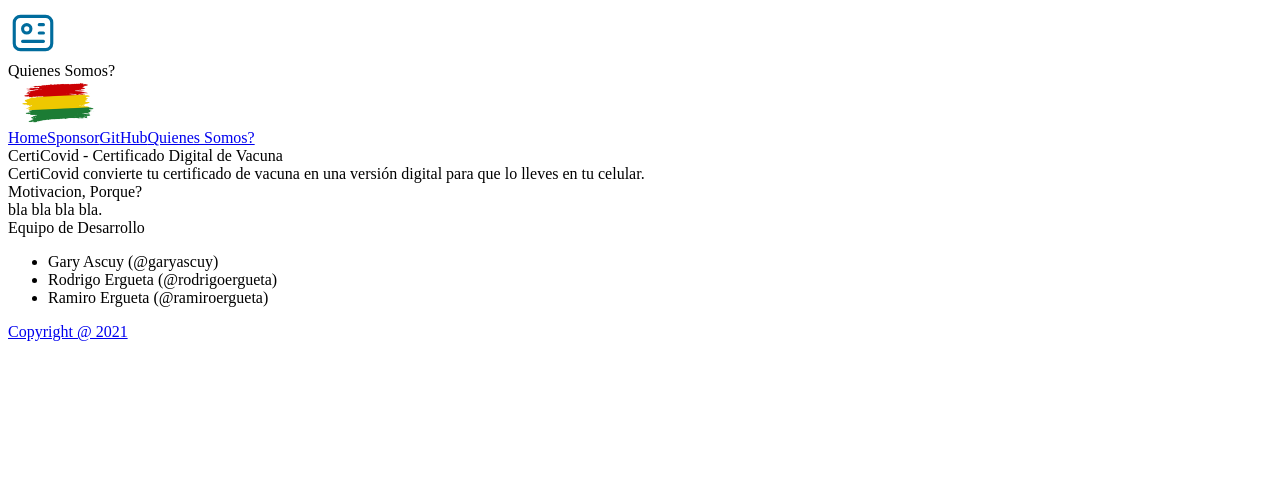
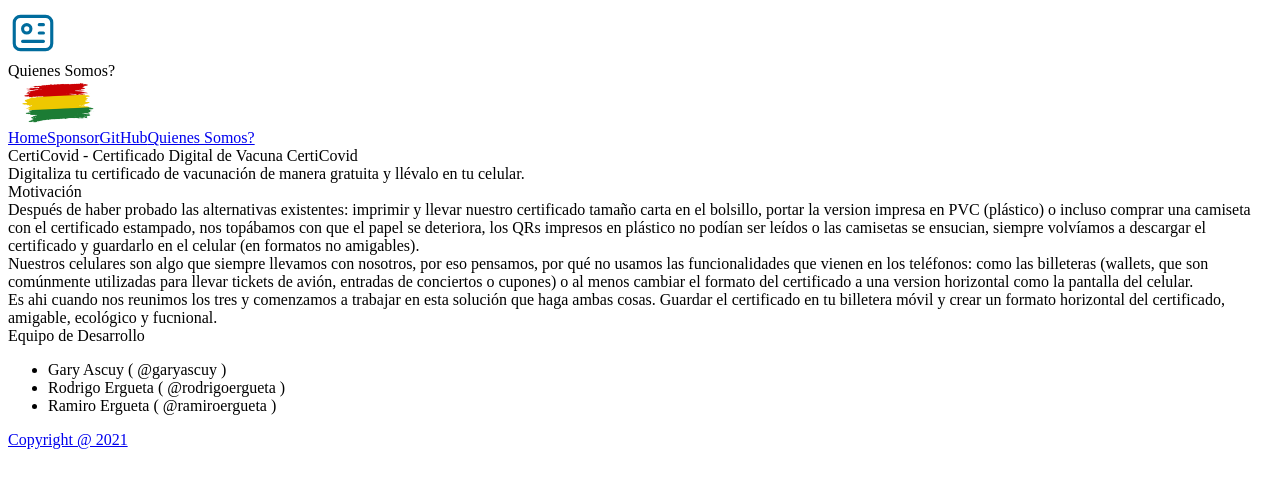
Before and after one commit to Gary-Ascuy/CertiCovidSite, a Next.js app in the folder site/: page /about in a window 1280 px wide. Shown: the top 488 px of the page. Built offline with nearby package versions, Linux system fonts and the light colour scheme.

Commit message:
Updating about page

```diff
--- a/site/pages/about.tsx
+++ b/site/pages/about.tsx
@@ -19,28 +19,33 @@ const About: NextPage = () => {
         <div className='flex flex-col space-y-5'>
           <div className='rounded-md p-6 bg-gray-100 space-y-4 '>
             <div className='text-primary font-black'>
-              CertiCovid - Certificado Digital de Vacuna
+              CertiCovid - Certificado Digital de Vacuna CertiCovid
             </div>
             <div className='font-light border-1 text-justify'>
-              CertiCovid convierte tu certificado de vacuna en una versión digital para que lo lleves en tu celular.
+              Digitaliza tu certificado de vacunación de manera gratuita y llévalo en tu celular.
             </div>
 
             <div className='text-primary font-black'>
-              Motivacion, Porque?
+              Motivación
             </div>
             <div className='font-light border-1 text-justify'>
-              bla bla bla bla.
+              Después de haber probado las alternativas existentes: imprimir y llevar nuestro certificado tamaño carta en el bolsillo, portar la version impresa en PVC (plástico) o incluso comprar una camiseta con el certificado estampado, nos topábamos con que el papel se deteriora, los QRs impresos en plástico no podían ser leídos o las camisetas se  ensucian, siempre volvíamos a descargar el certificado y guardarlo en el celular (en formatos no amigables).
             </div>
-
+            <div className='font-light border-1 text-justify'>
+              Nuestros celulares son algo que siempre llevamos con nosotros, por eso pensamos, por qué no usamos las funcionalidades que vienen en los teléfonos: como las billeteras (wallets, que son comúnmente utilizadas para llevar tickets de avión, entradas de conciertos o cupones) o al menos cambiar el formato del certificado a una version horizontal como la pantalla del celular.
+            </div>
+            <div className='font-light border-1 text-justify'>
+              Es ahi cuando nos reunimos los tres y comenzamos a trabajar en esta solución que haga ambas cosas. Guardar el certificado en tu billetera móvil y crear un formato horizontal del certificado, amigable, ecológico y fucnional.
+            </div>
 
             <div className='text-primary font-black'>
               Equipo de Desarrollo
             </div>
             <div className='font-light text-justify'>
               <ul className='px-4 list-disc list-inside'>
-                <li>Gary Ascuy (@garyascuy)</li>
-                <li>Rodrigo Ergueta (@rodrigoergueta)</li>
-                <li>Ramiro Ergueta (@ramiroergueta)</li>
+                <li>Gary Ascuy ( @garyascuy )</li>
+                <li>Rodrigo Ergueta ( @rodrigoergueta )</li>
+                <li>Ramiro Ergueta ( @ramiroergueta )</li>
               </ul>
             </div>
           </div>
```
